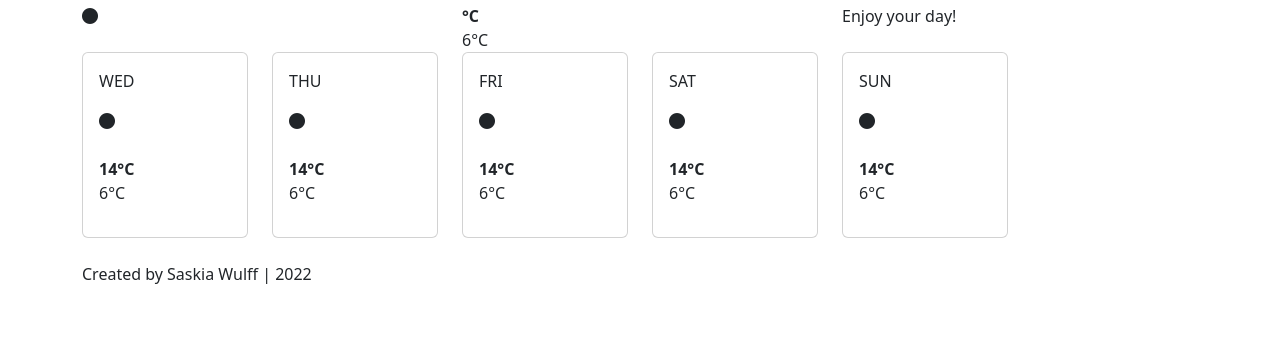
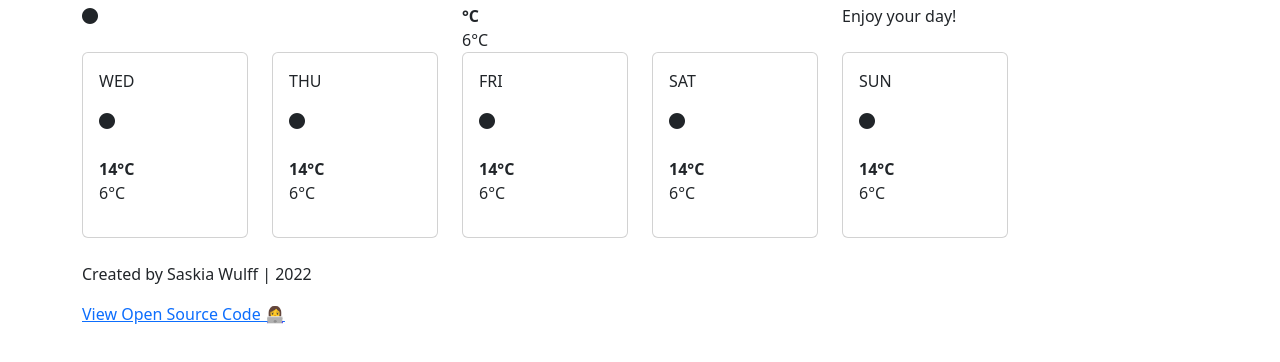
Before and after one commit to Marsadiwu/Weather-App-Project, a plain HTML site: page index.html in a window 1280 px wide. Shown: the part 98-460 px from the top of the page. Drawn offline with nearby package versions, Linux system fonts and the light colour scheme; a web font is replaced by a local one.

Commit message:
add link open source code

```diff
--- a/index.html
+++ b/index.html
@@ -126,6 +126,11 @@
       </div>
       <br />
       <p class="createdBy">Created by Saskia Wulff | 2022</p>
+      <p class="createdBy">
+        <a href="https://github.com/Marsadiwu/Weather-App-Project"
+          >View Open Source Code 👩‍💻</a
+        >
+      </p>
     </div>
     <script src="src/index.js"></script>
   </body>
```
